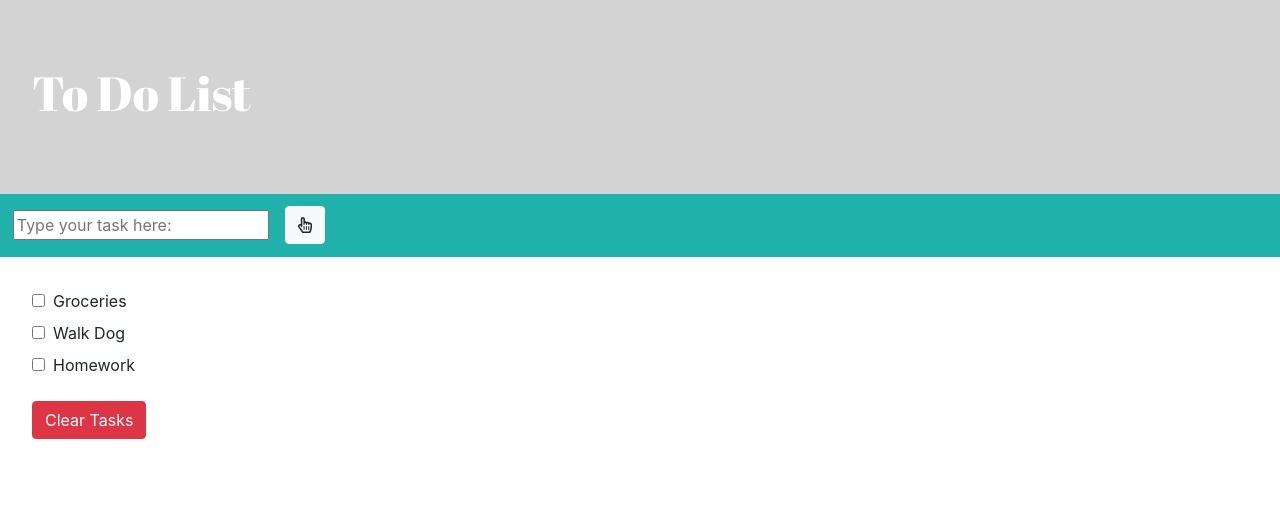
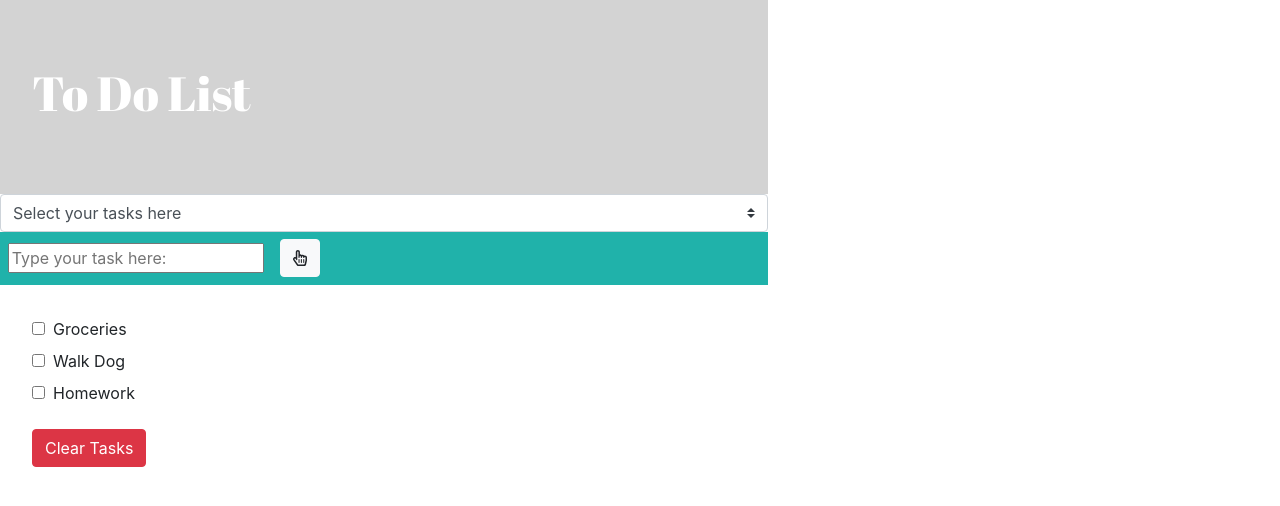
Before and after one commit to brunagarcia/ReactTodoApp_assignment5, a React (Create React App) app: page / in a window 1280 px wide. Shown: the top 506 px of the page. Built offline with nearby package versions, Linux system fonts and the light colour scheme.

Commit message:
wip select option

```diff
--- a/public/index.html
+++ b/public/index.html
@@ -9,6 +9,15 @@
       homescreen on Android. See https://developers.google.com/web/fundamentals/engage-and-retain/web-app-manifest/
     -->
     <link href="https://fonts.googleapis.com/css?family=Abril+Fatface" rel="stylesheet">
+    <link rel="stylesheet" href="https://stackpath.bootstrapcdn.com/bootstrap/4.1.0/css/bootstrap.min.css" integrity="sha384-9gVQ4dYFwwWSjIDZnLEWnxCjeSWFphJiwGPXr1jddIhOegiu1FwO5qRGvFXOdJZ4"
+      crossorigin="anonymous">
+    <script src="https://code.jquery.com/jquery-3.3.1.slim.min.js" integrity="sha384-q8i/X+965DzO0rT7abK41JStQIAqVgRVzpbzo5smXKp4YfRvH+8abtTE1Pi6jizo"
+      crossorigin="anonymous"></script>
+    <script src="https://cdnjs.cloudflare.com/ajax/libs/popper.js/1.14.0/umd/popper.min.js" integrity="sha384-cs/chFZiN24E4KMATLdqdvsezGxaGsi4hLGOzlXwp5UZB1LY//20VyM2taTB4QvJ"
+      crossorigin="anonymous"></script>
+    <script src="https://stackpath.bootstrapcdn.com/bootstrap/4.1.0/js/bootstrap.min.js" integrity="sha384-uefMccjFJAIv6A+rW+L4AHf99KvxDjWSu1z9VI8SKNVmz4sk7buKt/6v9KI65qnm"
+      crossorigin="anonymous"></script>
+
     <script defer src="https://use.fontawesome.com/releases/v5.0.6/js/all.js"></script>
 
     <link rel="manifest" href="%PUBLIC_URL%/manifest.json">
--- a/src/App.css
+++ b/src/App.css
@@ -84,3 +84,8 @@ header.jumbotron {
   margin-bottom: 0em;
   background-color: lightgrey;
 }
+
+.fullContainer{
+  align-content: center;
+  width: 60%;
+}
--- a/src/App.js
+++ b/src/App.js
@@ -2,7 +2,7 @@ import React, { Component } from 'react';
 import NavHeader from './components/NavHeader';
 import ListTodos from './components/ListTodos';
 import AddTodo from './components/AddTodo';
-// import FilterTodos from './components/FilterTodos';
+import FilterTodos from './components/FilterTodos';
 import './App.css';
 
 //Parent Component!
@@ -14,7 +14,7 @@ class App extends Component {
       completeList: props.completeList,
       doneList: props.doneList,
       todosList: props.todosList,
-      // filter: "all"
+      filter: "ALL"
     };
   }
 
@@ -28,11 +28,6 @@ class App extends Component {
     this.setState({
 
     })
-  }
-
-  componentDidUpdate() {
-    localStorage.setItem("TODOS", JSON.stringify(this.state.todosList))
-    // localStorage.setItem("FILTER", JSON.stringify(this.state.filter))
   }
 
   //Function to add task to the array.
@@ -78,23 +73,21 @@ class App extends Component {
     });
   };
 
-  // componentDidUpdate()
+  updateFilter = (filter) => {
+    this.setState({
+      filter: filter.target.value
+    })
 
-  // updateFilter = (filter) => {
-  //   this.setState({
-  //     filter
-  //   })
-
-  // }
+  }
 
   render() {
     return (
-      <div>
+      <div className = "fullContainer justify-content-center">
         <NavHeader />
-        {/* <FilterTodos updateFilter={this.updateFilter} /> */}
+        <FilterTodos updateFilter={this.updateFilter} />
         <AddTodo pushTodo={this.pushTodo} />
         <ListTodos
-          filter={this.state.todosList.complete}
+          filter={this.state.filter}
           todosList={this.state.todosList}
           clearTodoFunc={this.clearTodoFunc}
           markDone={this.markDone}
--- a/src/components/filterTodos.jsx
+++ b/src/components/filterTodos.jsx
@@ -1,22 +1,18 @@
-// import React, { Component } from "react";
-// //Component List
-// export default class ListTodos extends Component {
+import React, {Component} from "react";
+//Component List
+export default class ListTodos extends Component {
 
-//     render(){
+  render() {
 
-//     return (
-//         <div>
-//           <select
-//             className="custom-select"
-//             onChange={(e) =>
-//               this.props.updateFilter(e.target.value)
-//               }>
-//             <option selected>Select your tasks here</option>
-//             <option value="ALL">All</option>
-//             <option value="COMPLETE">Complete</option>
-//             <option value="INCOMPLETE">Incomplete</option>
-//           </select>
-//         </div>
-//     )
-//   }
-// }
+    return (
+      <div>
+        <select className="custom-select" onChange={this.props.updateFilter}>
+          <option selected>Select your tasks here</option>
+          <option value="ALL">All</option>
+          <option value="COMPLETE">Complete</option>
+          <option value="INCOMPLETE">Incomplete</option>
+        </select>
+      </div>
+    )
+  }
+}
```
Also changed, not shown: src/components/ListTodos.jsx (+16 -10 lines).
